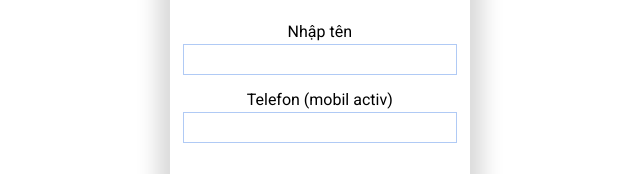
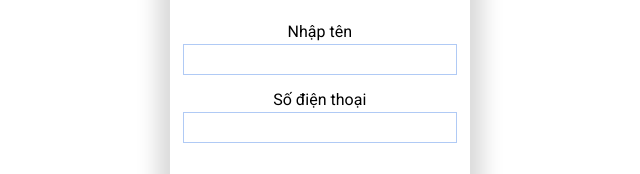
Before and after one commit to htmlcoder001/vn-p615-Truepower, a plain HTML site: page index.html in a window 1280 px wide. Shown: the part 2629-2803 px from the top of the page, 173-813 px from the left. Drawn offline with nearby package versions, Linux system fonts and the light colour scheme.

Commit message:
Updated offer

```diff
--- a/index.html
+++ b/index.html
@@ -119,8 +119,7 @@
                 <center><label class="inp_name">Nhập tên</label></center>
                 <input name="name" placeholder="" required="" type="text">
 
-                <center><label class="inp_phone">Telefon (mobil activ)
-                </label></center>
+                <center><label class="inp_phone">Số điện thoại</label></center>
                 <input id="phone" name="phone" type="tel" required="" style='width: 100%;'/>
 
 
```
